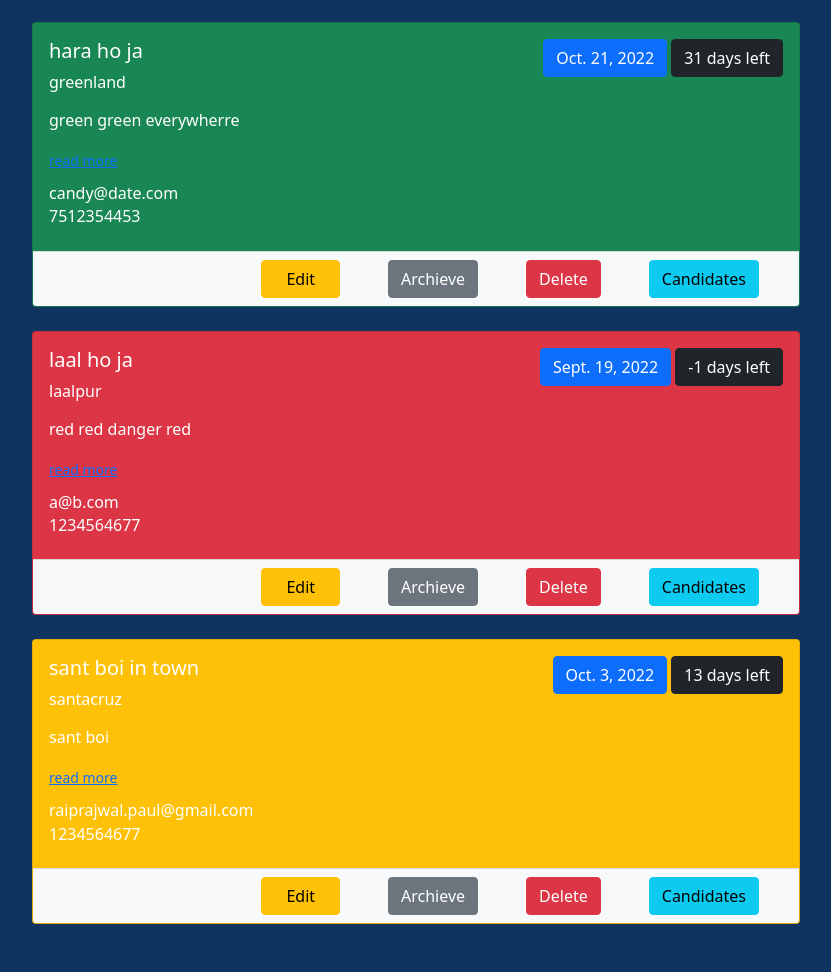
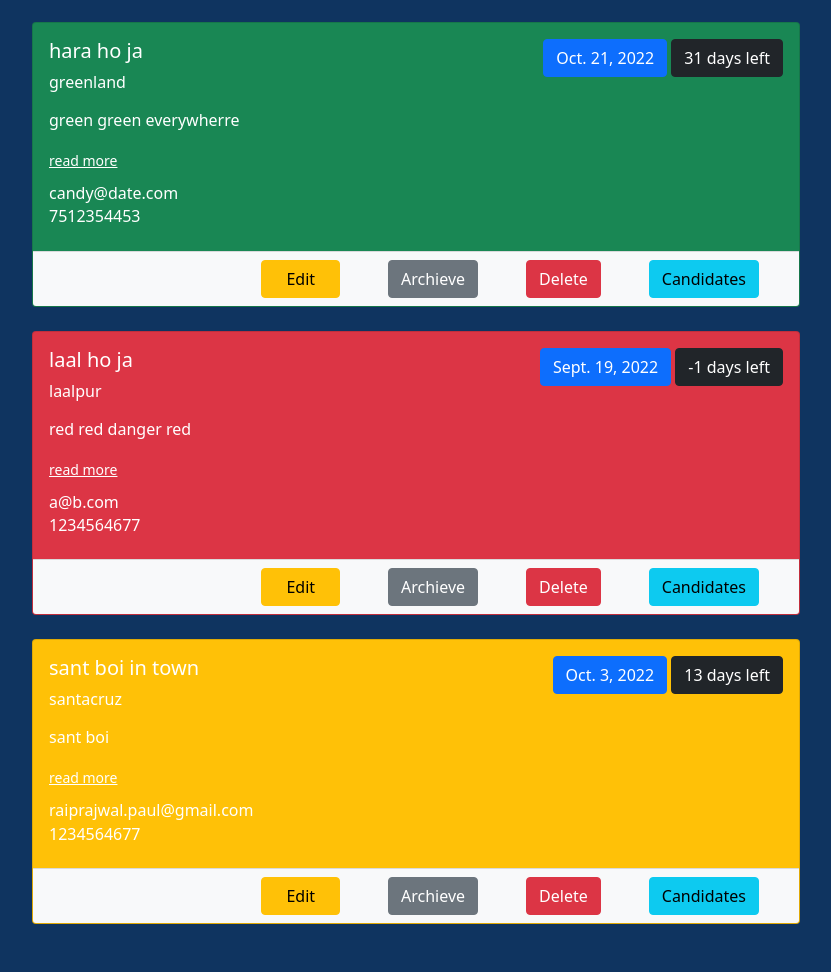
Before and after one commit to prajwal-5/Job-Board, a Django app: page /dashboard/1 in a window 1280 px wide. Shown: the part 74-1046 px from the top of the page, without its empty margins (224-1055 px from the left). Run offline with Django 4.2, Linux system fonts and the light colour scheme; a user stored in the database is signed in; data comes from the database, SQL or seed files in the repository; both versions use the stored data as it was after the commit; some libraries are stand-ins or nearby versions.

Commit message:
little ui fix

```diff
--- a/board/static/js/custom.js
+++ b/board/static/js/custom.js
@@ -22,6 +22,6 @@ function dragend(){
   let children= Array.from(e.target.parentNode.children);
   children.forEach(element => {
     console.log(element["id"]);
-    console.log('-----------------------')
   });
+  console.log('-----------------------')
 }
--- a/board/templates/archieved.html
+++ b/board/templates/archieved.html
@@ -53,9 +53,9 @@
         <p class="card-text">{{job.description|convert_markdown|safe|truncatechars:55}}
           <small>
             {% if category == "Applicant" %}
-              <a href="{% url 'checkout_job' group job.id %}">read more</a>
+              <a class="text-white" href="{% url 'checkout_job' group job.id %}">read more</a>
             {% else %}
-              <a href="{% url 'candidates' group job.id %}">read more</a>
+              <a class="text-white" href="{% url 'candidates' group job.id %}">read more</a>
             {% endif %}
           </small>
         </p>
--- a/board/templates/dashboard.html
+++ b/board/templates/dashboard.html
@@ -60,9 +60,9 @@
         <p class="card-text">{{job.description|convert_markdown|safe|truncatechars:55}}
           <small>
             {% if category == "Applicant" %}
-              <a href="{% url 'checkout_job' group job.id %}">read more</a>
+              <a class="text-white" href="{% url 'checkout_job' group job.id %}">read more</a>
             {% else %}
-              <a href="{% url 'candidates' group job.id %}">read more</a>
+              <a class="text-white" href="{% url 'candidates' group job.id %}">read more</a>
             {% endif %}
           </small>
         </p>
--- a/board/views.py
+++ b/board/views.py
@@ -82,7 +82,6 @@ def dashboard(req, id):
         for job in jobs:
             if Job.objects.get(pk=job.id).people.filter(id=req.user.id):
                 jobs_user[job.id] = True
-        print(jobs_user)
         return render(req, "dashboard.html", {'category': category, 'group': id, 'jobs': jobs, 'jobs_user': jobs_user})
     else:
         messages.warning(req, "You are not authorized to access this group.")
```
Also changed, not shown: db.sqlite3.
